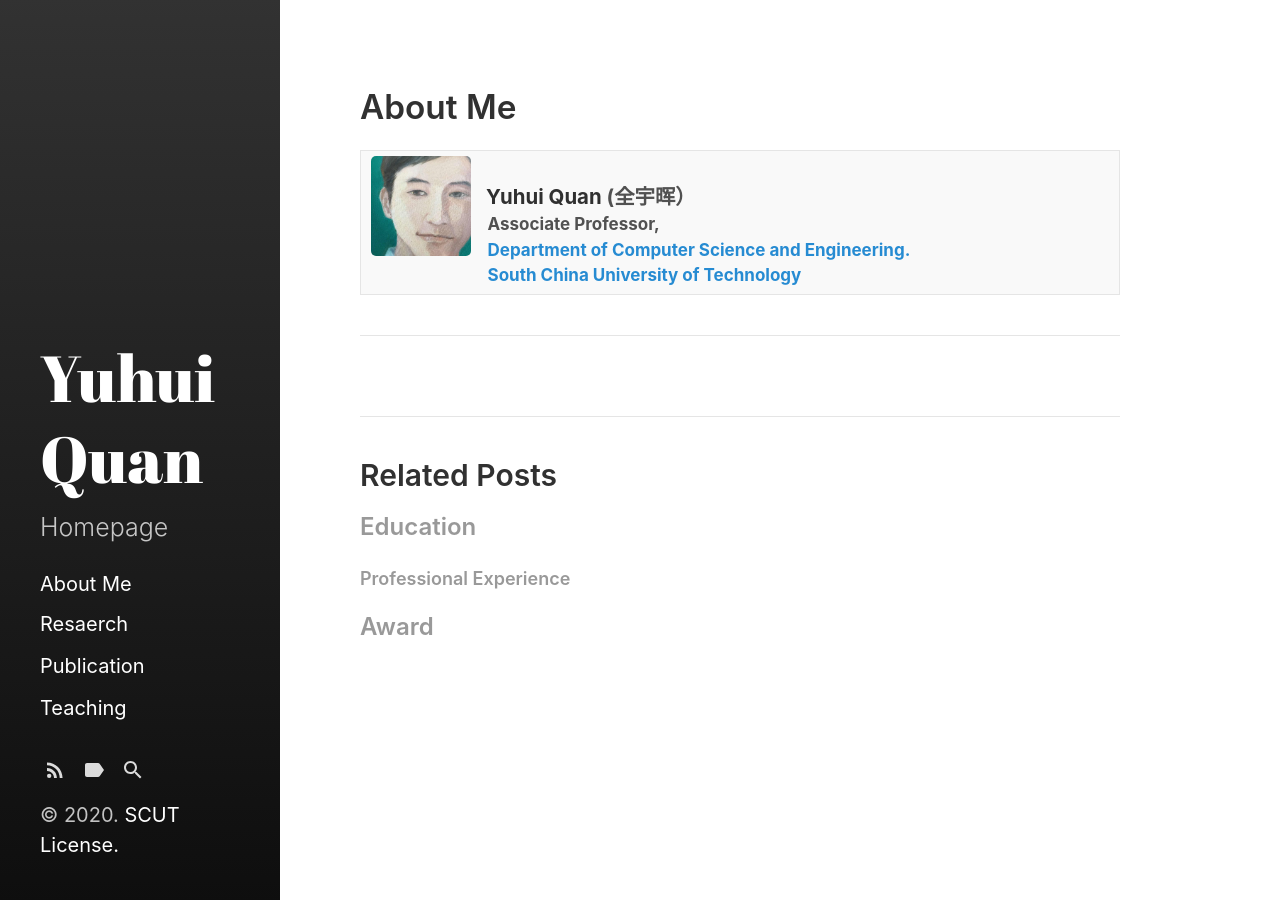
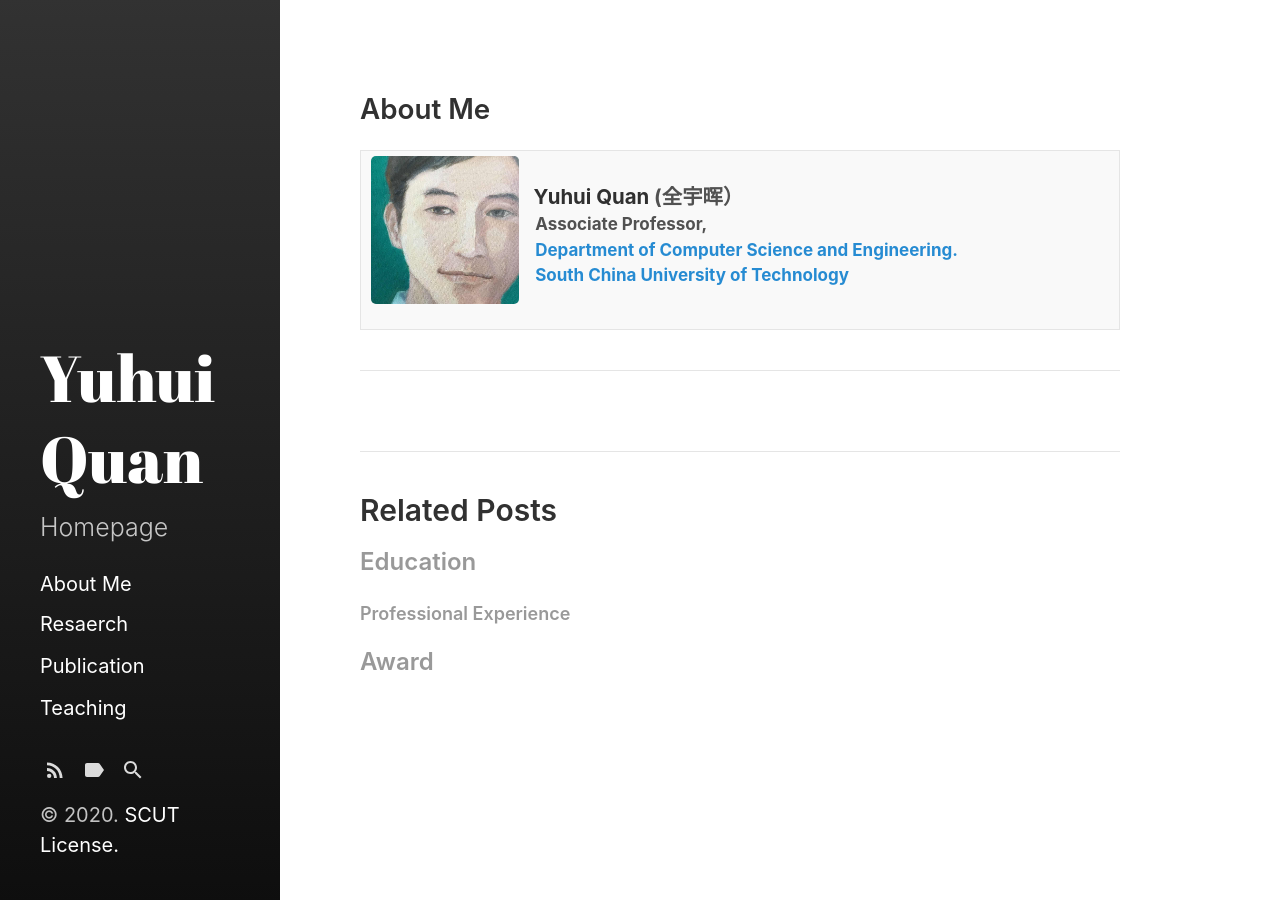
Before and after one commit to Dofboom/Dofboom.github.io, a Jekyll site: the page built from _posts/2020-5-30-resume.md, in a window 1280 px wide. Built offline with Jekyll 4.4.1, drawn with Linux system fonts in a browser that asks for light colours.

Commit message:
Update 2020-5-30-resume.md

```diff
--- a/_posts/2020-5-30-resume.md
+++ b/_posts/2020-5-30-resume.md
@@ -1,12 +1,12 @@
 ---
 layout: post
-title: <small>About Me</small>
+title: <small><small>About Me</small></small>
 excerpt_separator:  <!--more-->
 ---
 <table>
 <tbody>
 <tr>
-<th><img src="https://github.com/Dofboom/Dofboom.github.io/raw/master/images/2.jpg" alt="" align="left" width=100 /><br />
+<th><img src="https://github.com/Dofboom/Dofboom.github.io/raw/master/images/2.jpg" alt="" align="left" style="width:20%;height:auto" /><br />
 <span style="font-size: 120%;"><strong> &ensp; Yuhui Quan</strong> (全宇晖） </span><br />
 <span style="font-size: 100%;">&ensp; &nbsp;Associate Professor, <a href="http://www.scut.edu.cn/cs/"><br> &ensp;&nbsp; Department of Computer Science and Engineering.</a></span><br />
 <span style="font-size: 100%;"> <a href="https://www.scut.edu.cn">&ensp;&nbsp; South China University of Technology</a><br />
```
